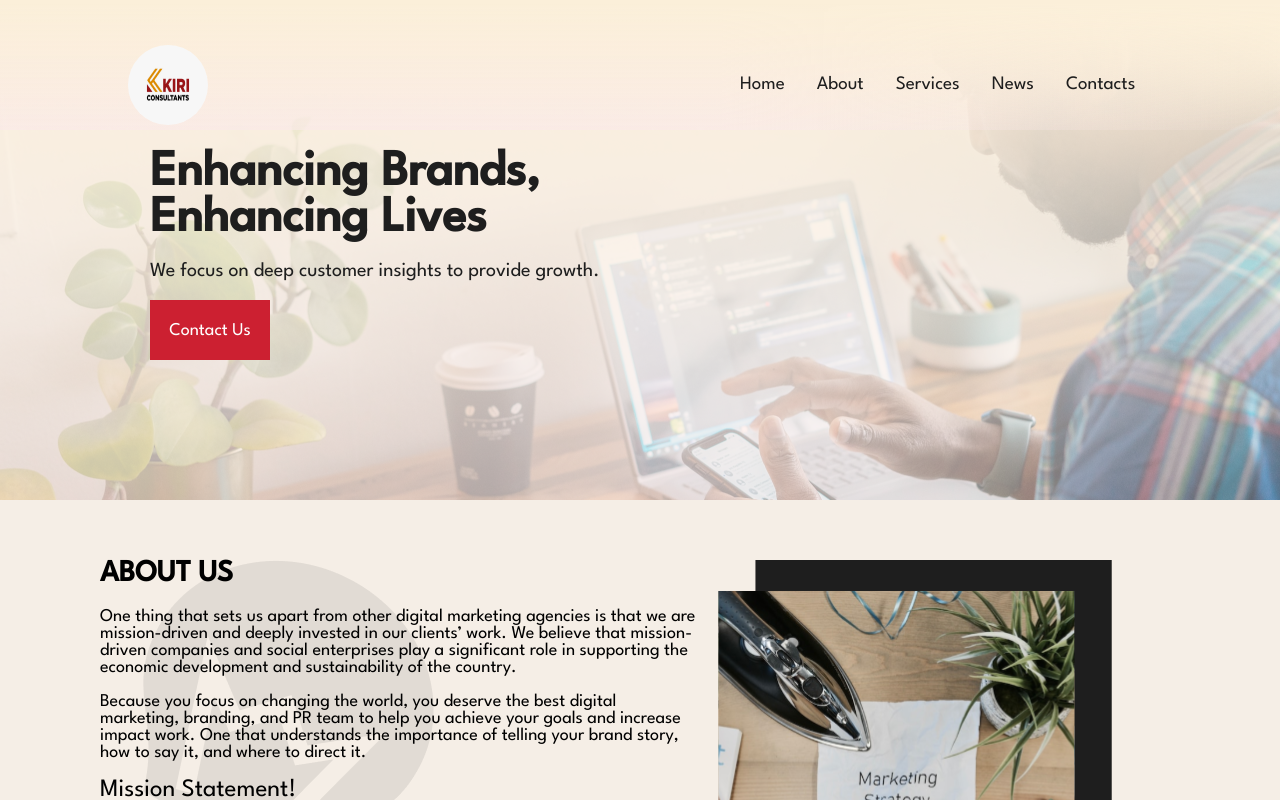
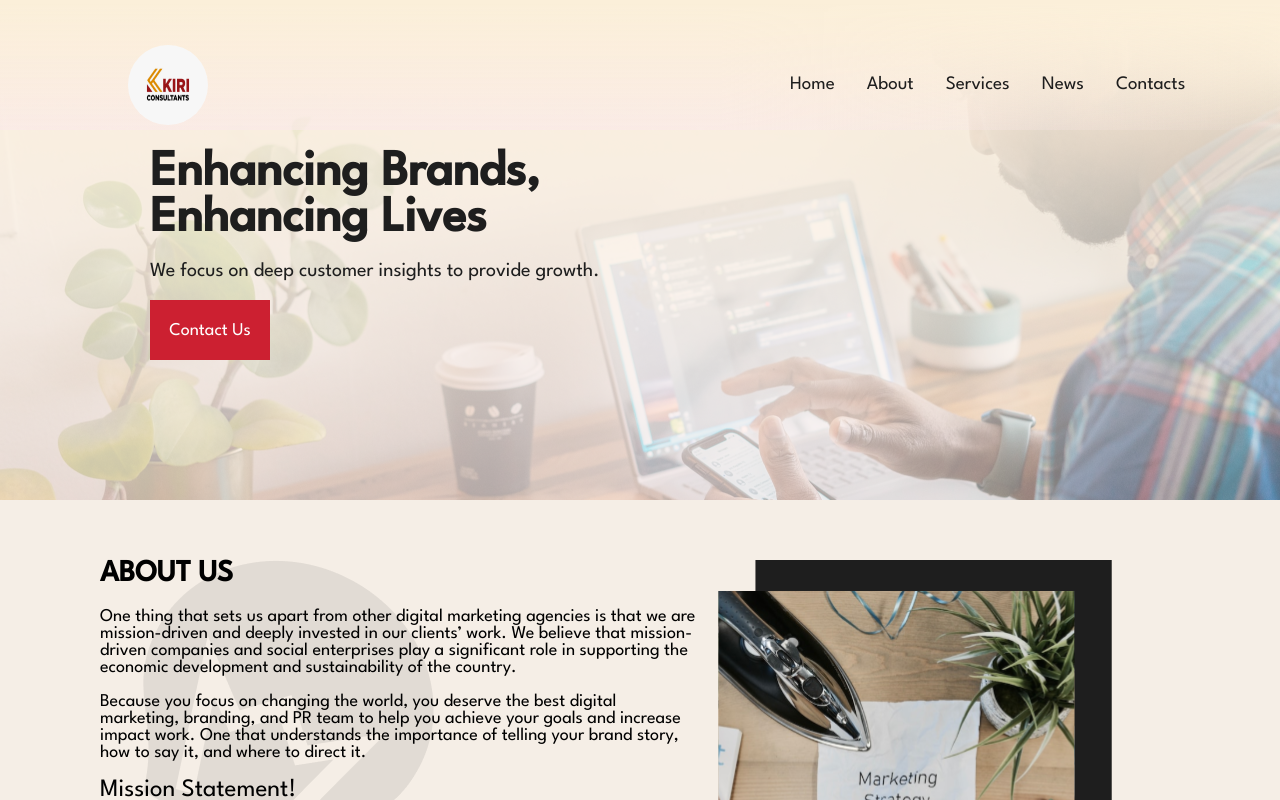
Before and after one commit to Imranyy/Kiri, a React (Create React App) app: page / in a window 1280 px wide. Shown: the top 800 px of the page. Built offline with nearby package versions, Linux system fonts and the light colour scheme.

Commit message:
solved the large screen web view problem

```diff
--- a/src/App.css
+++ b/src/App.css
@@ -17,12 +17,12 @@ nav{
   position: fixed;
   padding-left: 128px;
   display: flex;
+  flex-grow: 1;
   background:  linear-gradient(180deg, #FBEFD9 3.13%, rgba(255, 250, 250, 0) 100%), linear-gradient(90.51deg, rgba(250, 233, 234, 0.6) 51.15%, rgba(255, 250, 250, 0) 96.81%);
   width: 100%;
   top:0;
   padding-top: 70px;
   height: 60px;
-  /* justify-content: space-between; */
 }
 .add-shadow{
   box-shadow: 0 2px 4px 0 rgba(0, 0, 0, 0.2);
@@ -36,9 +36,10 @@ nav{
 
 nav ul{
   display: flex;
-  width: 1000px;
+  margin-left:600px;
+  width: fit-content;
   list-style: none;
-  margin-left: 600px;
+  justify-content: flex-end;
 }
 nav ul a{
   font-family: 'League Spartan', sans-serif;
@@ -659,14 +660,14 @@ footer .social-icons{
 
 @media screen and (max-width:1300px) {
   nav ul{
-    margin-left:500px;
+    margin-left:550px;
   }
 }
 
 /* media queries */
 @media screen and (max-width:1200px){
   nav ul{
-    margin-left:300px;
+    margin-left:350px;
   }
  /* about section */
 .about{
@@ -681,6 +682,9 @@ footer .social-icons{
   grid-template-columns: repeat(2,1fr);
   max-width: 100%;
   margin-bottom: -350px;
+}
+.grid .grid-item{
+  width: fit-content;
 }
 /* Rectangle 2 and 3*/
 .rectangle2{
```
